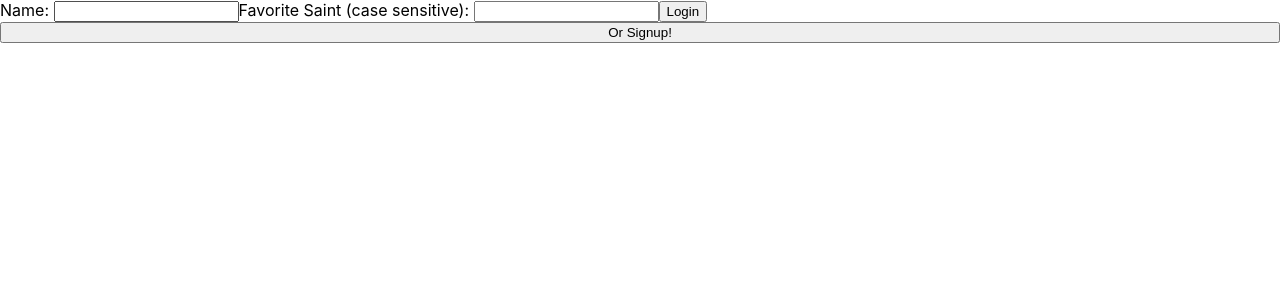
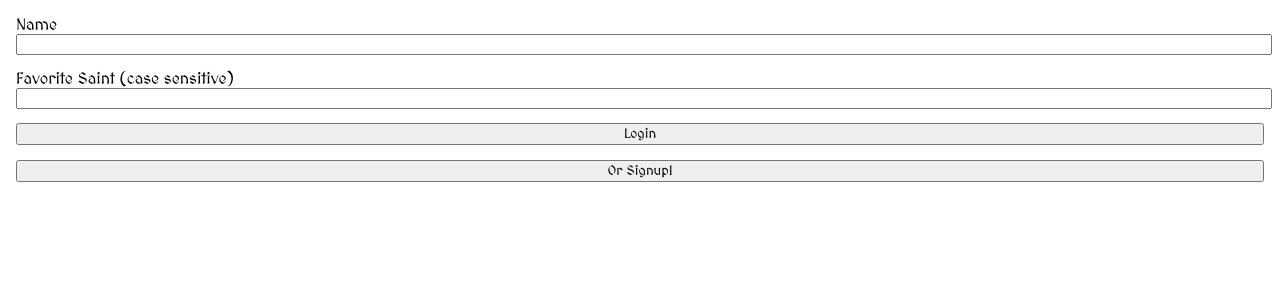
Before and after one commit to GASH-SCAV/monkbr-frontend, a React (Create React App) app: page / in a window 1280 px wide. Shown: the top 300 px of the page. Built offline with nearby package versions, Linux system fonts and the light colour scheme; a web font is replaced by a local one.

Commit message:
login styling

```diff
--- a/src/App.css
+++ b/src/App.css
@@ -85,3 +85,28 @@ header {
   font-size: 3em;
   line-height: .8em;
 }
+
+.user-container {
+  display: flex;
+  flex-direction: column;
+  font-family: "MedievalSharp", cursive;
+  margin: 1em;
+}
+
+.user-container * {
+  margin-bottom: .5em;
+}
+
+.user-container form {
+  display: flex;
+  flex-direction: column;
+}
+
+.user-container form input[type=submit], button {
+  width: 100%;
+  font-family: "MedievalSharp", cursive;
+}
+
+.user-container form input {
+  width: 100%;
+}
--- a/src/components/Login.js
+++ b/src/components/Login.js
@@ -25,10 +25,10 @@ function Login({defineUser}){
     {alert && <div class="alert">{alert}</div>}
     <form onSubmit={onSubmit}>
       <label>
-        Name: <input type="text" onChange={(e) => {setMonkName(e.target.value)}} value={monkName} />
+        Name <input type="text" onChange={(e) => {setMonkName(e.target.value)}} value={monkName} />
       </label>
       <label>
-        Favorite Saint (case sensitive): <input type="text" onChange={(e) => {setPassword(e.target.value)}} value={password} />
+        Favorite Saint (case sensitive) <input type="text" onChange={(e) => {setPassword(e.target.value)}} value={password} />
       </label>
       <input type="submit" value="Login"/>
     </form>
--- a/src/containers/UserContainer.js
+++ b/src/containers/UserContainer.js
@@ -6,9 +6,9 @@ function UserContainer({defineUser}){
   const toggleLogin = () => setLogin(!login)
   const form = login ? <Login defineUser={defineUser}/> : <Signup defineUser={defineUser}/>
 
-  return <>
+  return <div className="user-container">
     {form}
     <button onClick={toggleLogin}>Or {login ? "Signup!" : "Login"}</button>
-  </>
+  </div>
 }
 export default UserContainer;
```
